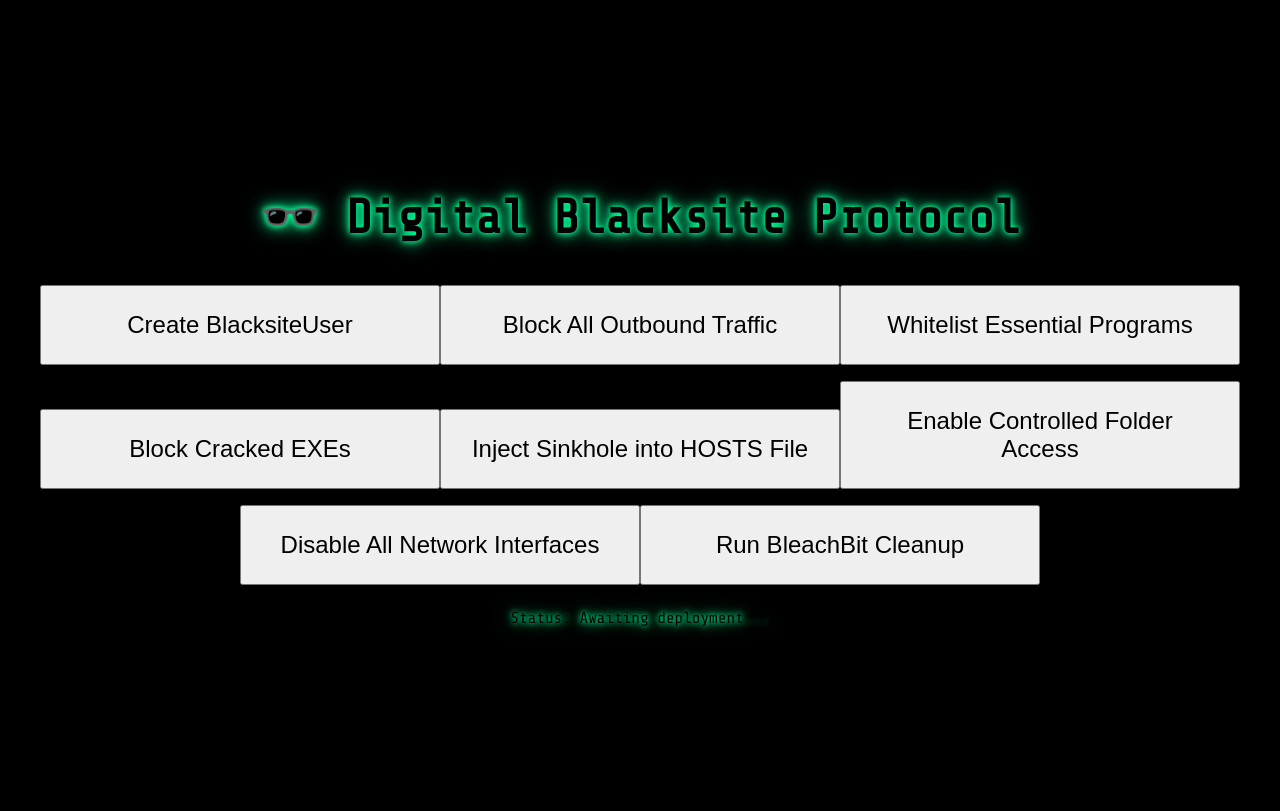
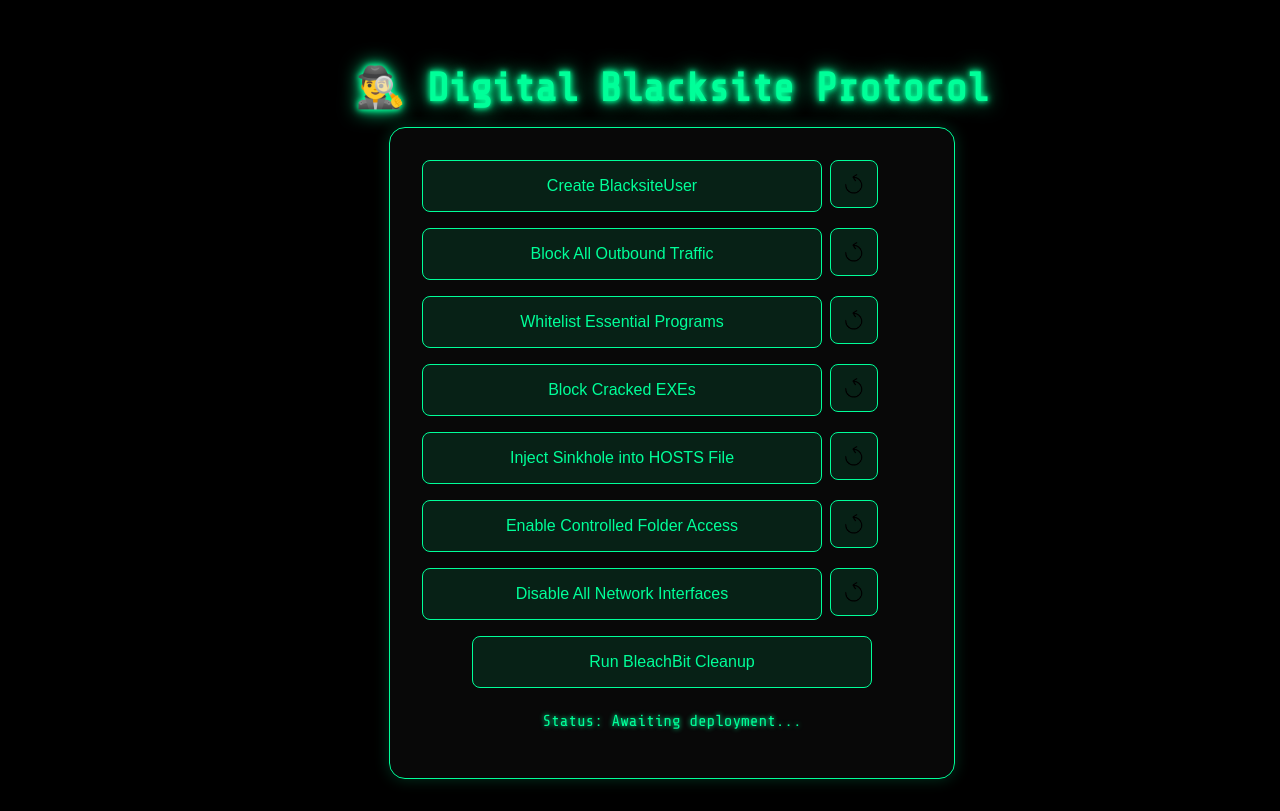
Before and after one commit to thedudebro11/digital-blacksite-protocol, a React (Create React App) app: page / in a window 1280 px wide. Built offline with nearby package versions, Linux system fonts and the light colour scheme.

Commit message:
UI overhaul complete: Reversible buttons, cyberpunk theme, and modular logic

```diff
--- a/src/App.css
+++ b/src/App.css
@@ -1,97 +1,109 @@
-/* App.css - Enhanced Cyberpunk Styling (Centered & Enlarged) */
 @import url('https://fonts.googleapis.com/css2?family=Share+Tech+Mono&display=swap');
 
 body {
   font-family: 'Share Tech Mono', monospace;
-  background-color: #000000;
+  background-color: #000;
   margin: 0;
   padding: 0;
   overflow-x: hidden;
   display: flex;
+  flex-direction: column;
   align-items: center;
-  justify-content: center;
-  min-height: 100vh;
+}
+
+/* Title Text */
+.title {
+  font-size: 2.5rem;
+  margin: 2rem 0 1rem;
   text-align: center;
-  flex-direction: column;
+  color: #00ff99;
 }
 
 .glow-text {
   text-shadow: 0 0 5px #00ff99, 0 0 10px #00ff99, 0 0 20px #00ff99;
 }
 
-button {
-  cursor: pointer;
-  position: relative;
-  overflow: hidden;
+/* Wrapper around everything */
+.app-container {
+  display: flex;
+  flex-direction: column;
+  align-items: center;
+  padding: 2rem;
   width: 100%;
-  font-size: 1.25rem;
-  padding: 1.25rem;
-  margin: 0.5rem 0;
-  max-width: 400px;
+  max-width: 100%;
 }
 
-button::before {
-  content: '';
-  position: absolute;
-  top: 50%;
-  left: 50%;
-  width: 300%;
-  height: 300%;
-  background: rgba(0, 255, 150, 0.05);
-  transition: transform 0.5s, opacity 0.5s;
-  transform: translate(-50%, -50%) scale(0);
-  border-radius: 50%;
-  z-index: 0;
+/* UI panel */
+.panel-container {
+  background: rgba(255, 255, 255, 0.03);
+  border: 1px solid #00ff99;
+  box-shadow: 0 0 15px rgba(0, 255, 153, 0.2);
+  border-radius: 1rem;
+  padding: 2rem;
+  width: 100%;
+  max-width: 500px;
+  backdrop-filter: blur(10px);
 }
 
-button:active::before {
-  transform: translate(-50%, -50%) scale(1);
-  opacity: 1;
+/* All button rows */
+.grid-buttons {
+  display: flex;
+  flex-direction: column;
+  gap: 1rem;
+  align-items: center;
 }
 
-button span {
-  position: relative;
-  z-index: 1;
+/* Default main buttons */
+.main-button {
+  width: 100%;
+  max-width: 400px;
+  padding: 1rem;
+  font-size: 1rem;
+  background: rgba(0, 255, 150, 0.1);
+  border: 1px solid #00ff99;
+  color: #00ff99;
+  border-radius: 0.5rem;
+  transition: all 0.3s ease;
 }
 
-/* Scrollbar styling */
-::-webkit-scrollbar {
-  width: 8px;
+.main-button:hover {
+  background-color: #00ffaa;
+  color: black;
+  box-shadow: 0 0 10px #00ff99, 0 0 30px #00ffaa;
 }
 
-::-webkit-scrollbar-track {
-  background: #111;
+
+/* Flex pair for Block + Reverse */
+.flex {
+  display: flex;
+  gap: 0.5rem;
+  width: 100%;
 }
 
-::-webkit-scrollbar-thumb {
-  background: #00ff99;
-  border-radius: 4px;
+.reverse-btn {
+  width: 48px; /* match icon size */
+  height: 48px;
+  background: rgba(0, 255, 150, 0.1); /* same as main buttons */
+  border: 1px solid #00ff99;
+  color: #00ff99;
+  display: flex;
+  align-items: center;
+  justify-content: center;
+  border-radius: 0.5rem;
+  transition: all 0.3s ease;
+  padding: 0;
 }
 
-::-webkit-scrollbar-thumb:hover {
-  background: #00cc77;
+.reverse-btn:hover {
+  background-color: #00ffaa;
+  color: black;
+  box-shadow: 0 0 10px #00ff99, 0 0 30px #00ffaa;
 }
 
-/* Container Glow Panel */
-.container-panel {
-  background: rgba(255, 255, 255, 0.03);
-  backdrop-filter: blur(8px);
-  border: 1px solid #00ff99;
-  box-shadow: 0 0 15px rgba(0, 255, 153, 0.2);
-  border-radius: 20px;
-  padding: 2rem;
-  margin: 2rem auto;
-  width: 90%;
-  max-width: 900px;
-  text-align: center;
-}
-
-/* Button Shine FX */
-button:hover {
-  background: linear-gradient(90deg, #00ff99, #00ffaa);
-  color: #000;
-  box-shadow: 0 0 10px #00ff99, 0 0 30px #00ffaa;
-  transition: all 0.3s ease-in-out;
+.reverse-btn img {
+  width: 20px;
+  height: 20px;
+  object-fit: contain;
 }
 
 .status-text {
@@ -99,22 +111,18 @@ button:hover {
   text-align: center;
   margin-top: 1.5rem;
   text-shadow: 0 0 5px #00ff99;
-  font-size: 1.1rem;
+  font-size: 1rem;
 }
 
-/* Responsive Typography */
-h1 {
-  font-size: 2.5rem;
-  text-align: center;
-  margin-bottom: 2rem;
-}
+/* Responsive: Stack the reverse button under on small screens */
+@media (max-width: 480px) {
+  .flex {
+    flex-direction: column;
+    align-items: center;
+  }
 
-@media (min-width: 768px) {
-  h1 {
-    font-size: 3rem;
-  }
-  button {
-    font-size: 1.5rem;
-    padding: 1.5rem;
+  .reverse-btn {
+    width: 100%;
+    height: 48px;
   }
 }
--- a/src/App.js
+++ b/src/App.js
@@ -1,15 +1,16 @@
-// Digital Blacksite Protocol - Cyberpunk GUI Template
-// Includes: Neon aesthetic, smooth motion, and audio feedback
-
-import React, { useState } from 'react'
+// ✅ Fully Modular app.js with Reversible Buttons for All Actions
+import React, { useState, useEffect } from 'react'
 import { motion } from 'framer-motion'
 import clickSound from './assets/click.mp3'
-import './App.css' // We'll use custom CSS for glow effects and fonts
+import reverseIcon from './assets/reverse.png'
+import ReversibleButton from './ReversibleButton'
+import './App.css'
 
 export default function BlacksiteLauncher() {
   const [status, setStatus] = useState('Awaiting deployment...')
   const audio = new Audio(clickSound)
-  React.useEffect(() => {
+
+  useEffect(() => {
     if (window.electronAPI) {
       window.electronAPI.onResponse((data) => {
         setStatus(data)
@@ -17,58 +18,87 @@ export default function BlacksiteLauncher() {
     }
   }, [])
 
-
   const handleAction = (label) => {
     audio.currentTime = 0
     audio.play()
     setStatus(`Executing ${label}...`)
-    setStatus(`Executing ${label}...`)
-window.electronAPI.runCommand(label)
-
+    window.electronAPI.runCommand(label)
   }
 
-  const actions = [
-    'Create BlacksiteUser',
-    'Block All Outbound Traffic',
-    'Whitelist Essential Programs',
-    'Block Cracked EXEs',
-    'Inject Sinkhole into HOSTS File',
-    'Enable Controlled Folder Access',
-    'Disable All Network Interfaces',
-    'Run BleachBit Cleanup'
+  const reversibleActions = [
+    {
+      label: 'Create BlacksiteUser',
+      reset: 'Remove BlacksiteUser'
+    },
+    {
+      label: 'Block All Outbound Traffic',
+      reset: 'Reverse Lockdown'
+    },
+    {
+      label: 'Whitelist Essential Programs',
+      reset: 'Unwhitelist Essential Programs'
+    },
+    {
+      label: 'Block Cracked EXEs',
+      reset: 'Unblock Cracked EXEs'
+    },
+    {
+      label: 'Inject Sinkhole into HOSTS File',
+      reset: 'Remove Sinkhole from HOSTS File'
+    },
+    {
+      label: 'Enable Controlled Folder Access',
+      reset: 'Disable Controlled Folder Access'
+    },
+    {
+      label: 'Disable All Network Interfaces',
+      reset: 'Enable All Network Interfaces'
+    }
   ]
 
+  const oneWayActions = ['Run BleachBit Cleanup']
+
   return (
-    <div className="min-h-screen bg-gradient-to-br from-black via-gray-900 to-black text-green-400 p-6 font-cyber">
+    <div className="app-container">
       <motion.h1
         initial={{ opacity: 0, y: -20 }}
         animate={{ opacity: 1, y: 0 }}
         transition={{ duration: 0.6 }}
-        className="text-4xl mb-6 text-center glow-text"
+        className="title glow-text"
       >
-        🕶️ Digital Blacksite Protocol
+        🕵️‍♂️ Digital Blacksite Protocol
       </motion.h1>
 
       <motion.div
         initial={{ opacity: 0 }}
         animate={{ opacity: 1 }}
         transition={{ delay: 0.5, duration: 0.5 }}
-        className="bg-white/5 backdrop-blur-md border border-green-600 p-6 rounded-2xl shadow-lg shadow-green-500/30"
+        className="panel-container"
       >
-        <div className="grid grid-cols-1 md:grid-cols-2 gap-4">
-          {actions.map((label, index) => (
+        <div className="grid-buttons">
+          {reversibleActions.map((action, index) => (
+            <ReversibleButton
+              key={index}
+              label={action.label}
+              resetLabel={action.reset}
+              onClick={handleAction}
+              icon={reverseIcon}
+            />
+          ))}
+
+          {oneWayActions.map((label, index) => (
             <motion.button
-              key={index}
+              key={label}
               whileHover={{ scale: 1.05 }}
               whileTap={{ scale: 0.95 }}
               onClick={() => handleAction(label)}
-              className="bg-green-600/20 border border-green-400 text-green-200 hover:bg-green-400 hover:text-black font-bold py-3 px-4 rounded-lg transition-all duration-300 shadow-md hover:shadow-green-500/70"
+              className="main-button"
             >
               {label}
             </motion.button>
           ))}
         </div>
-        <p className="mt-6 text-sm text-center glow-text">Status: {status}</p>
+        <p className="status-text">Status: {status}</p>
       </motion.div>
     </div>
   )
--- /dev/null
+++ b/src/ReversibleButton.jsx
@@ -0,0 +1,28 @@
+// ReversibleButton.jsx - Modular Reversible Action Button Component
+import React from 'react'
+import { motion } from 'framer-motion'
+
+export default function ReversibleButton({ label, resetLabel, onClick, icon }) {
+  return (
+    <div className="flex gap-2 items-stretch w-full max-w-[400px]">
+      <motion.button
+        whileHover={{ scale: 1.05 }}
+        whileTap={{ scale: 0.95 }}
+        onClick={() => onClick(label)}
+        className="main-button"
+      >
+        {label}
+      </motion.button>
+
+      <motion.button
+        whileHover={{ scale: 1.05 }}
+        whileTap={{ scale: 0.95 }}
+        onClick={() => onClick(resetLabel)}
+        title={`Reverse ${label}`}
+        className="reverse-btn"
+      >
+        <img src={icon} alt="Reverse" className="w-5 h-5 object-contain" />
+      </motion.button>
+    </div>
+  )
+}
```
Also changed, not shown: electron.js (+7 -0 lines), src/assets/reverse.png (added), 1 other file (tests, documents, lock files or other folders).
